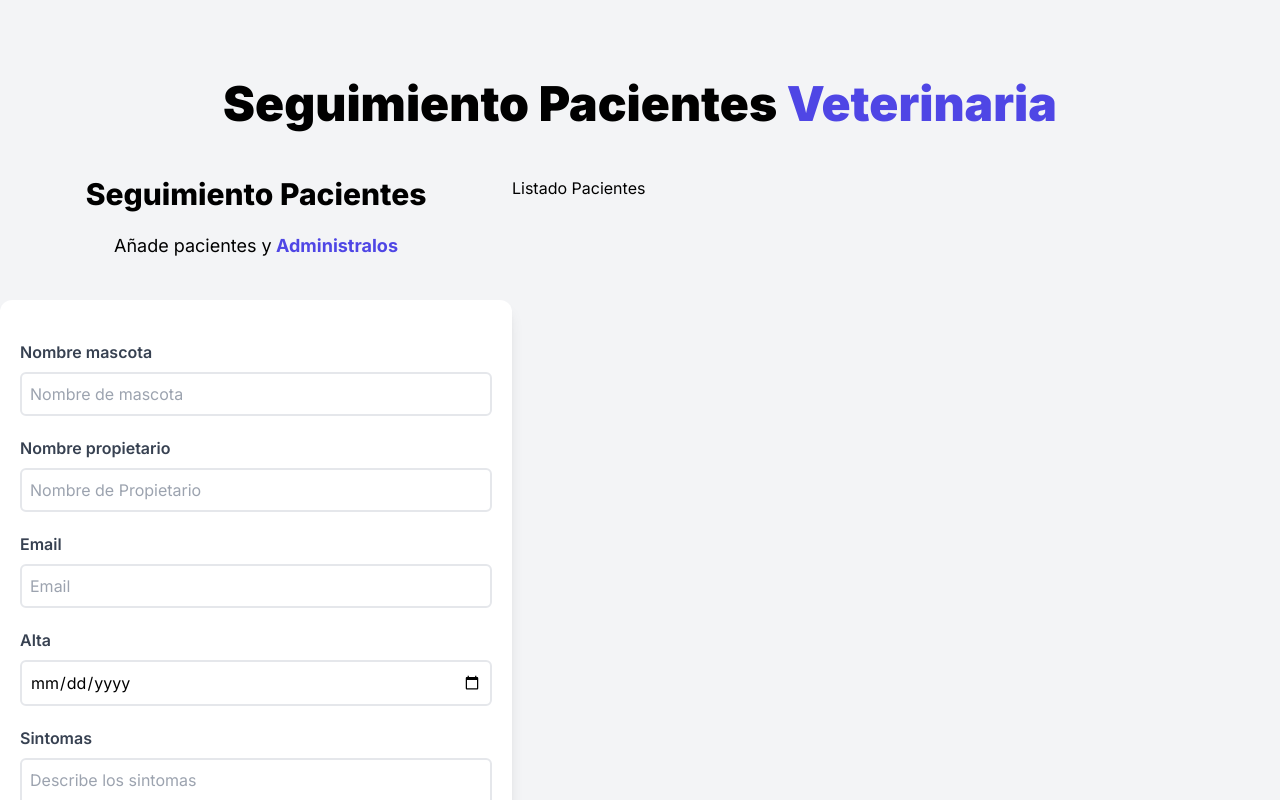
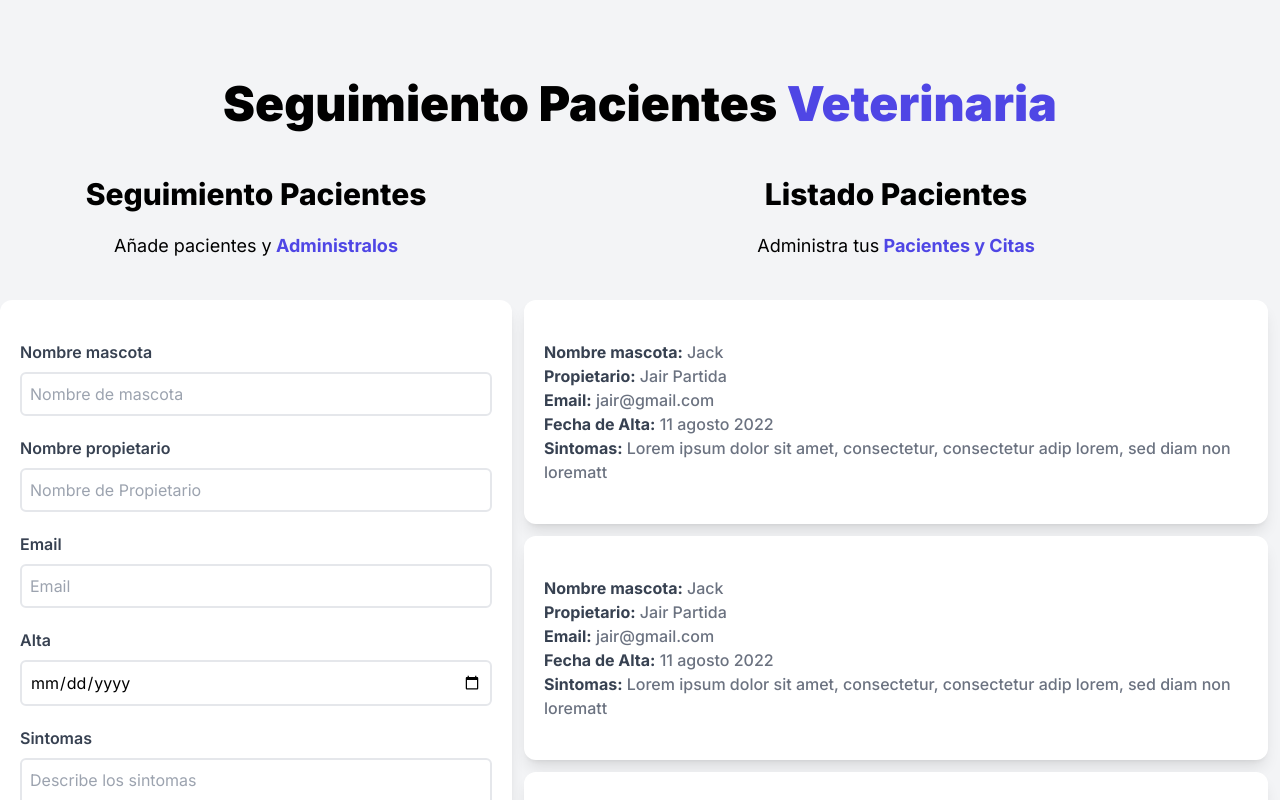
Before and after one commit to jairpss/practica-react-citas-vet, a React (Vite) app: page / in a window 1280 px wide. Shown: the top 800 px of the page. Built offline with nearby package versions, Linux system fonts and the light colour scheme.

Commit message:
form listado pacientes ui done

```diff
--- a/src/components/ListadoPacientes.jsx
+++ b/src/components/ListadoPacientes.jsx
@@ -1,9 +1,19 @@
-import React from 'react'
+import Paciente from './Paciente'
 
 const ListadoPacientes = () => {
   return (
-    <div className="w-1/2 lg:w-3/5">
-        <h2>Listado Pacientes</h2>
+    <div className="md:w-1/2 lg:w-3/5 md:h-screen overflow-y-scroll">
+        <h2 className="font-extrabold text-3xl text-center">Listado Pacientes</h2>
+        <p className="text-lg mt-5 text-center mb-10">
+            Administra tus
+            <span className="text-indigo-600 font-bold"> Pacientes y Citas</span>
+        </p>
+        <Paciente />
+        <Paciente />
+        <Paciente />
+        <Paciente />
+        <Paciente />
+
     </div>
   )
 }
--- /dev/null
+++ b/src/components/Paciente.jsx
@@ -0,0 +1,25 @@
+
+const Paciente = () => {
+  return (
+    <div className="m-3 bg-white shadow-lg px-5 py-10 rounded-xl">
+            <p className="text-gray-700 font-bold">Nombre mascota:
+                <span className="font-medium text-gray-500"> Jack</span>
+            </p>
+            <p className="text-gray-700 font-bold">Propietario:
+                <span className="font-medium text-gray-500"> Jair Partida</span>
+            </p>
+            <p className="text-gray-700 font-bold">Email:
+                <span className="font-medium text-gray-500"> jair@gmail.com</span>
+            </p>
+            <p className="text-gray-700 font-bold">Fecha de Alta:
+                <span className="font-medium text-gray-500"> 11 agosto 2022</span>
+            </p>
+            <p className="text-gray-700 font-bold">Sintomas:
+                <span className="font-medium text-gray-500"> Lorem ipsum dolor sit amet, consectetur, consectetur adip lorem, sed diam non lorematt</span>
+            </p>
+
+    </div>
+  )
+}
+
+export default Paciente
```
Also changed, not shown: src/components/Formulario.jsx (line endings or trailing spaces).
